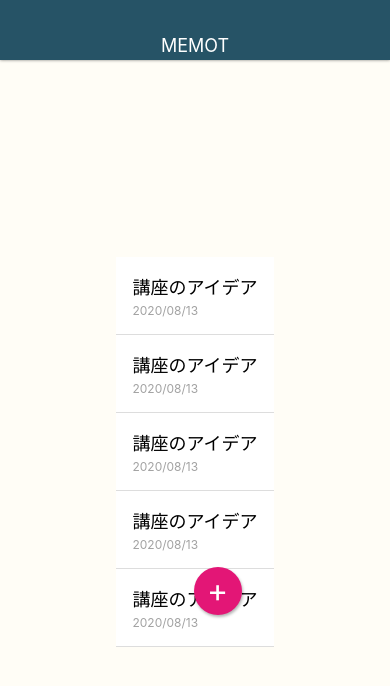
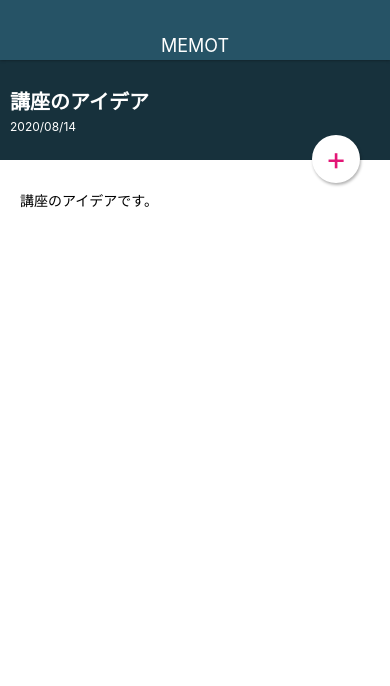
Before and after one commit to Kawakita850/MemoApp, a React Native app: screen / in a window 390 px wide. Shown: the top 686 px of the page. Built offline with nearby package versions, Linux system fonts and the light colour scheme.

Commit message:
MemoDetailScreen

```diff
--- a/App.js
+++ b/App.js
@@ -2,7 +2,9 @@
 import { StyleSheet, View } from 'react-native';
 
 import Appbar from "./src/components/Appbar";
+
 import MemoListScreen from "./src/screens/MemoListScreen";
+import MemoDetailScreen from "./src/screens/MemoDetailScreen";
 
 
 // export default class App extends React.Componet {
@@ -21,7 +23,7 @@
 
       <Appbar />
 
-      <MemoListScreen />
+      <MemoDetailScreen />
 
     </View>
   );
--- a/src/elements/CircleButton.js
+++ b/src/elements/CircleButton.js
@@ -3,9 +3,20 @@
 
 class CircleButton extends React.Component {
   render() {
+    const {style, color} = this.props;
+
+    let bgColor = "#e31676";
+    let textcolor = "#fff";
+
+    if(color === "white"){
+      bgColor = "#fff";
+      textcolor = "#e31676";
+    }
+
     return (
-      <View style={styles.circleButton}>
-        <Text style={styles.circleButtonTitle}>{this.props.children}</Text>
+      //配列で定義すると0から順に上書きされている
+      <View style={[styles.circleButton, style, { backgroundColor: bgColor }]}>
+        <Text style={[styles.circleButtonTitle, { color: textcolor }]}>{this.props.children}</Text>
       </View>
     );
   }
@@ -19,7 +30,6 @@
     right: 32,
     width: 48,
     height: 48,
-    backgroundColor: "#e31676",
     borderRadius: 24,
     justifyContent:'center',
     alignItems:'center',
@@ -31,7 +41,6 @@
 
   circleButtonTitle: {
     fontSize: 32,
-    color:"#fff",
     lineHeight: 32,
   },
 
--- /dev/null
+++ b/src/screens/MemoDetailScreen.js
@@ -0,0 +1,74 @@
+import React from "react";
+import { StyleSheet, View, Text } from "react-native";
+
+import CircleButton from "../elements/CircleButton";
+
+class MemoDetailScreen extends React.Component {
+  render() {
+    return(
+      <View style={ styles.container }>
+        <View>
+          <View style={ styles.memoHeader }>
+            <View>
+              <Text style={ styles.memoHeaderTitle }>講座のアイデア</Text>
+              <Text style={ styles.memoHeaderDate }>2020/08/14</Text>
+            </View>
+          </View>
+        </View>
+
+        <View style={ styles.memoContent }>
+          <Text>
+            講座のアイデアです。
+          </Text>
+        </View>
+
+        <CircleButton color = "white" style={ styles.editButton }>+</CircleButton>
+      </View>
+    );
+  }
+}
+
+const styles = StyleSheet.create ({
+
+  container: {
+    // 画面いっぱいに表示的な？ <- flex
+    flex: 1,
+    width: "100%",
+  },
+
+  memoHeader: {
+    height: 100,
+    backgroundColor: "#17313c",
+    justifyContent: "center",
+    padding: 10,
+  },
+
+  memoHeaderTitle: {
+    fontSize: 20,
+    fontWeight: "bold",
+    color: "#fff",
+    marginBottom: 4,
+  },
+
+  memoHeaderDate: {
+    fontSize: 12,
+    color: "#fff",
+  },
+
+  memoContent: {
+    paddingTop: 30,
+    paddingLeft: 20,
+    paddingRight: 20,
+    paddingBottom: 20,
+    backgroundColor: "#fff",
+    flex: 1,
+  },
+
+  editButton: {
+    top: 75,
+    right: 30,
+  },
+
+});
+
+export default MemoDetailScreen;
--- a/src/screens/MemoListScreen.js
+++ b/src/screens/MemoListScreen.js
@@ -7,7 +7,7 @@
 class  MemoListScreen extends React.Component {
   render() {
     return(
-      <View sytle={styles.container}>
+      <View style={ styles.container }>
 
         <MemoList />
 
@@ -18,10 +18,13 @@
 }
 
 const styles = StyleSheet.create({
+
   container: {
+    // 画面いっぱいに表示的な？ <- flex
+    flex: 1,
     width: "100%",
-    flex: 1,
   },
+
 });
 
 export default MemoListScreen;
```
